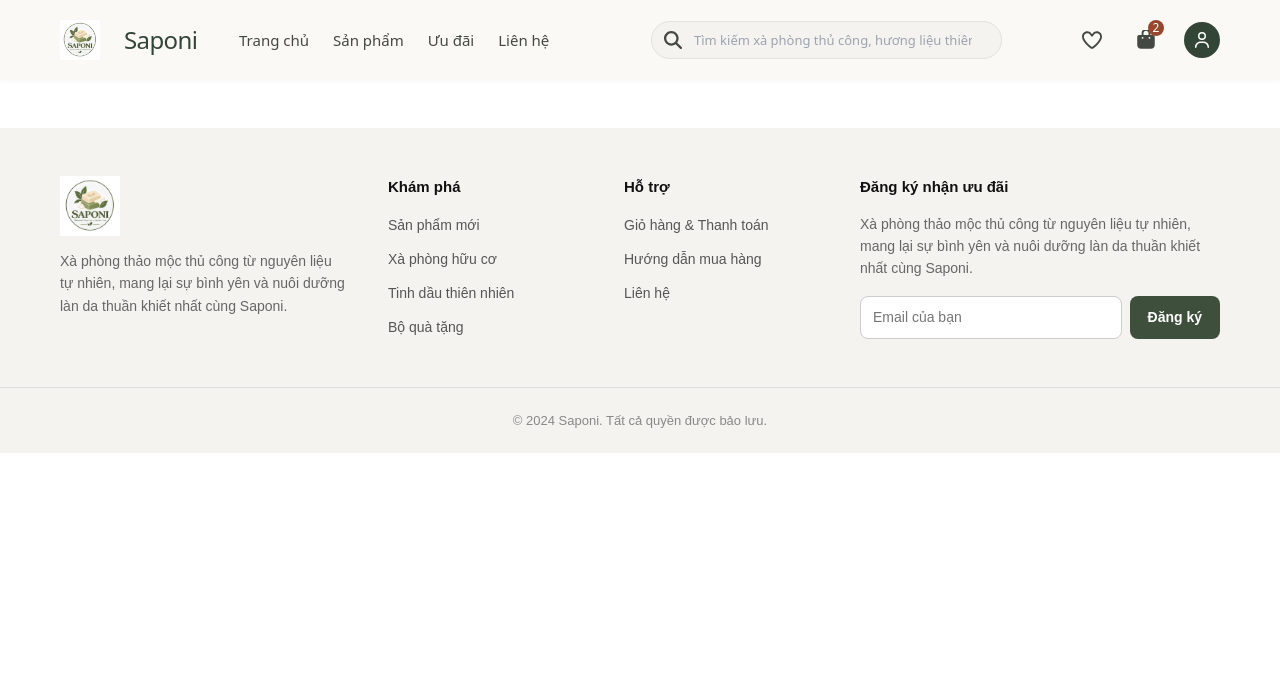
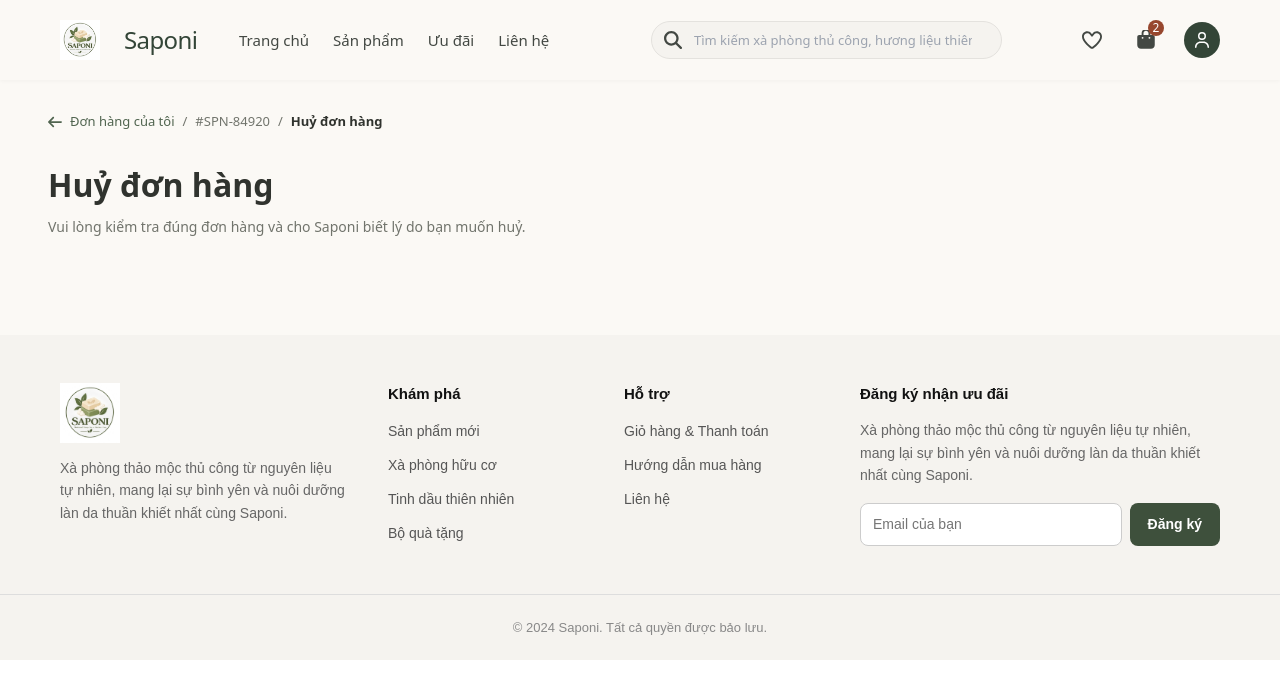
Before and after one commit to 23130087-AnhHan/FrontEnd_BanXaPhong, a React (Vite) app: page /tai-khoan/don-hang/cancel in a window 1280 px wide. Shown: the top 698 px of the page. Built offline with nearby package versions, Linux system fonts and the light colour scheme.

Commit message:
feat: Thêm bố cục và đường dẫn trang huỷ đơn hàng

```diff
--- a/src/App.tsx
+++ b/src/App.tsx
@@ -20,6 +20,7 @@ import ProductDetailPage from './pages/ProductDetail/ProductDetailPage'
 import HobbyProduct from './pages/HobbyProduct/HobbyProduct'
 import ContactPage from './pages/Contact/ContactPage'
 import OrderReturn from './pages/OrderReturn/OrderReturn'
+import CancelOrderPage from './pages/CancelOrder/CancelOrderPage'
 
 export default function App() {
   return (
@@ -43,6 +44,7 @@ export default function App() {
           <Route path="/tai-khoan" element={<AccountProfilePage />} />
           <Route path="/tai-khoan/don-hang" element={<MyOrdersPage />} />
           <Route path="/tai-khoan/don-hang/return" element={<OrderReturn />} />
+          <Route path="/tai-khoan/don-hang/cancel" element={<CancelOrderPage />} />
           <Route path="/tai-khoan/doi-mat-khau" element={<ChangePasswordPage />} />
           <Route path="/tai-khoan/dia-chi" element={<AddressBookPage />} />
           <Route path="/tai-khoan/dia-chi/them-moi" element={<AddAddressPage />} />
--- a/src/main.tsx
+++ b/src/main.tsx
@@ -3,7 +3,7 @@ import { createRoot } from 'react-dom/client'
 import './styles/index.css'
 import App from './App.js'
 
-createRoot(document.getElementById('root')).render(
+createRoot(document.getElementById('root')!).render(
   <StrictMode>
     <App />
   </StrictMode>,
--- /dev/null
+++ b/src/pages/CancelOrder/CancelOrderPage.css
@@ -0,0 +1,88 @@
+.cancel-order-page {
+  margin: -24px;
+  padding: 32px 48px 64px;
+  background: #fbf9f5;
+  color: #30332e;
+}
+
+.cancel-order-container {
+  max-width: 1240px;
+  margin: 0 auto;
+}
+
+.cancel-order-breadcrumb,
+.cancel-order-breadcrumb a {
+  display: flex;
+  align-items: center;
+  gap: 8px;
+}
+
+.cancel-order-breadcrumb {
+  color: #71746c;
+  font-size: 13px;
+}
+
+.cancel-order-breadcrumb a {
+  color: #50644f;
+  text-decoration: none;
+}
+
+.cancel-order-breadcrumb a:hover {
+  text-decoration: underline;
+}
+
+.cancel-order-breadcrumb svg {
+  width: 14px;
+  height: 14px;
+}
+
+.cancel-order-breadcrumb [aria-current='page'] {
+  color: #30332e;
+  font-weight: 600;
+}
+
+.cancel-order-heading {
+  margin: 32px 0;
+}
+
+.cancel-order-heading h1 {
+  margin: 0 0 10px;
+  font-size: 32px;
+  font-weight: 600;
+  line-height: 1.3;
+}
+
+.cancel-order-heading p {
+  margin: 0;
+  color: #71746c;
+  font-size: 14px;
+  line-height: 1.7;
+}
+
+.cancel-order-layout {
+  display: grid;
+  grid-template-columns: minmax(0, 1.45fr) minmax(0, 1fr);
+  align-items: stretch;
+  gap: 24px;
+}
+
+.cancel-order-panel {
+  min-width: 0;
+  padding: 32px;
+  border: 1px solid #dedfd8;
+  border-radius: 12px;
+  background: #fff;
+  box-shadow: 0 1px 2px rgb(0 0 0 / 5%);
+}
+
+.cancel-order-panel h2 {
+  margin: 0;
+  font-size: 20px;
+  font-weight: 600;
+  line-height: 1.4;
+}
+
+.cancel-order-page :is(input, textarea, button, a):focus-visible {
+  outline: 2px solid #50644f;
+  outline-offset: 3px;
+}
--- /dev/null
+++ b/src/pages/CancelOrder/CancelOrderPage.tsx
@@ -0,0 +1,25 @@
+import { Link } from 'react-router-dom'
+import { faArrowLeft } from '@fortawesome/free-solid-svg-icons'
+import Icon from '../../components/Icon'
+import './CancelOrderPage.css'
+
+export default function CancelOrderPage() {
+  return (
+    <div className="cancel-order-page">
+      <div className="cancel-order-container">
+        <nav className="cancel-order-breadcrumb" aria-label="Đường dẫn">
+          <Link to="/tai-khoan/don-hang"><Icon icon={faArrowLeft} /> Đơn hàng của tôi</Link>
+          <span aria-hidden="true">/</span>
+          <span>#SPN-84920</span>
+          <span aria-hidden="true">/</span>
+          <span aria-current="page">Huỷ đơn hàng</span>
+        </nav>
+
+        <div className="cancel-order-heading">
+          <h1>Huỷ đơn hàng</h1>
+          <p>Vui lòng kiểm tra đúng đơn hàng và cho Saponi biết lý do bạn muốn huỷ.</p>
+        </div>
+      </div>
+    </div>
+  )
+}
```
